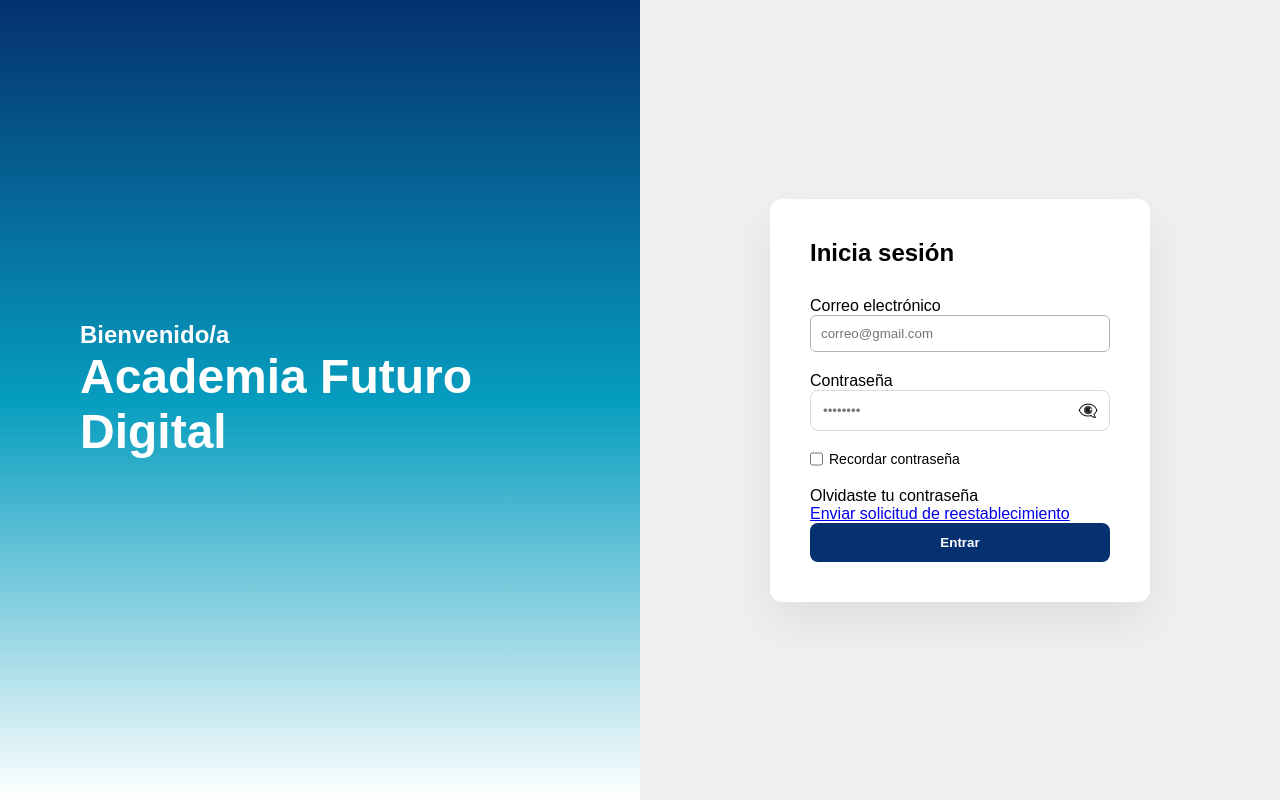
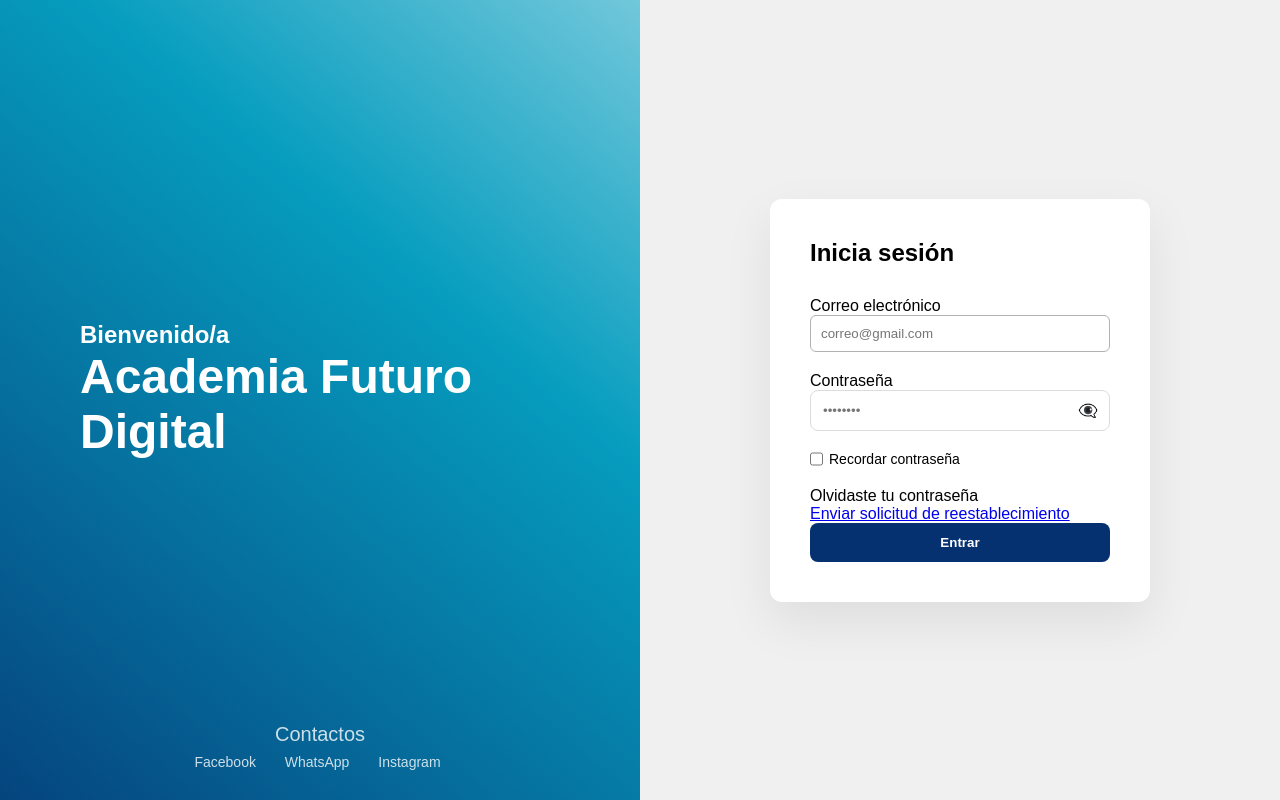
Before and after one commit to Flavia-Valencia/OpusCore, a PHP site: page /login.php in a window 1280 px wide. Run offline with PHP 8.4, Linux system fonts and the light colour scheme.

Commit message:
more changes

```diff
--- a/css/stylesLogin.css
+++ b/css/stylesLogin.css
@@ -13,13 +13,14 @@
 /*Lado izquierdo: donde está el degradado*/
 .izquierda {
     width: 50%;
-    background: linear-gradient(180deg,#053170, #069DBF,  #ffffff5e);
-  /*background-size: 100% 200%; PARA MOVIMIENTO
-    animation: moverDegradado 8s ease-in-out infinite alternate;*/
+    background: linear-gradient(400deg,#053170, #069DBF,  #ffffff30);
+    background-size: 100% 200%;
+    animation: moverDegradado 10s ease-in-out infinite alternate;
     color: white;
     display: flex;
     flex-direction: column;
     justify-content: center;
+    position: relative;
     padding: 80px;
 }
 .izquierda h1 {
@@ -28,6 +29,33 @@
 }
 .izquierda p {
     font-size: 20px;
+}
+.redes {
+    position: absolute;
+    bottom: 30px;
+    left: 50%;
+    transform: translateX(-50%);
+    text-align: center;
+    opacity: 0.8;
+    font-size: 14px;
+}
+.redes a {
+    margin: 0 10px;
+    color: #FFFFFF;
+    text-decoration: none;
+}
+.redes p {
+    margin-bottom: 8px;
+}
+.iconos a {
+    margin-right: 15px;
+    color: #FFFFFF;
+    text-decoration: none;
+    transition: 0.3s;
+}
+.iconos a:hover {
+    opacity: 1;
+    text-decoration: underline;
 }
 /*Lado derecho: donde está el formulario*/
 .derecha {
@@ -108,7 +136,7 @@
     background-color: #1D4B73;
     transform: translateY(2px);
 }
-/* PARA MOVIMIENTO DEL DEGRADADO
+/*PARA MOVIMIENTO DEL DEGRADADO*/
 @keyframes moverDegradado {
     0% {
         background-position: top;
@@ -117,4 +145,3 @@
         background-position: bottom;
     }
 }
-}*/
--- a/login.php
+++ b/login.php
@@ -12,9 +12,20 @@
     <div class="contenedor">
         <!--Lado del degradado-->
         <div class="izquierda">
-            <h2>Bienvenido/a</h2>
-            <h1>Academia Futuro Digital</h1>
+            <div class="texto-arriba">
+                <h2>Bienvenido/a</h2>
+                <h1>Academia Futuro Digital</h1>
+            </div>
+            <div class="redes">
+                <p>Contactos</p>
+                <div class="iconos">
+                    <a href="#">Facebook</a>
+                    <a href="#">WhatsApp</a>
+                    <a href="#">Instagram</a>
+                </div>
+            </div>
         </div>
+
         <!--Lado del formulario-->
         <div class="derecha">
             <div class="contenedor-formulario">
```
